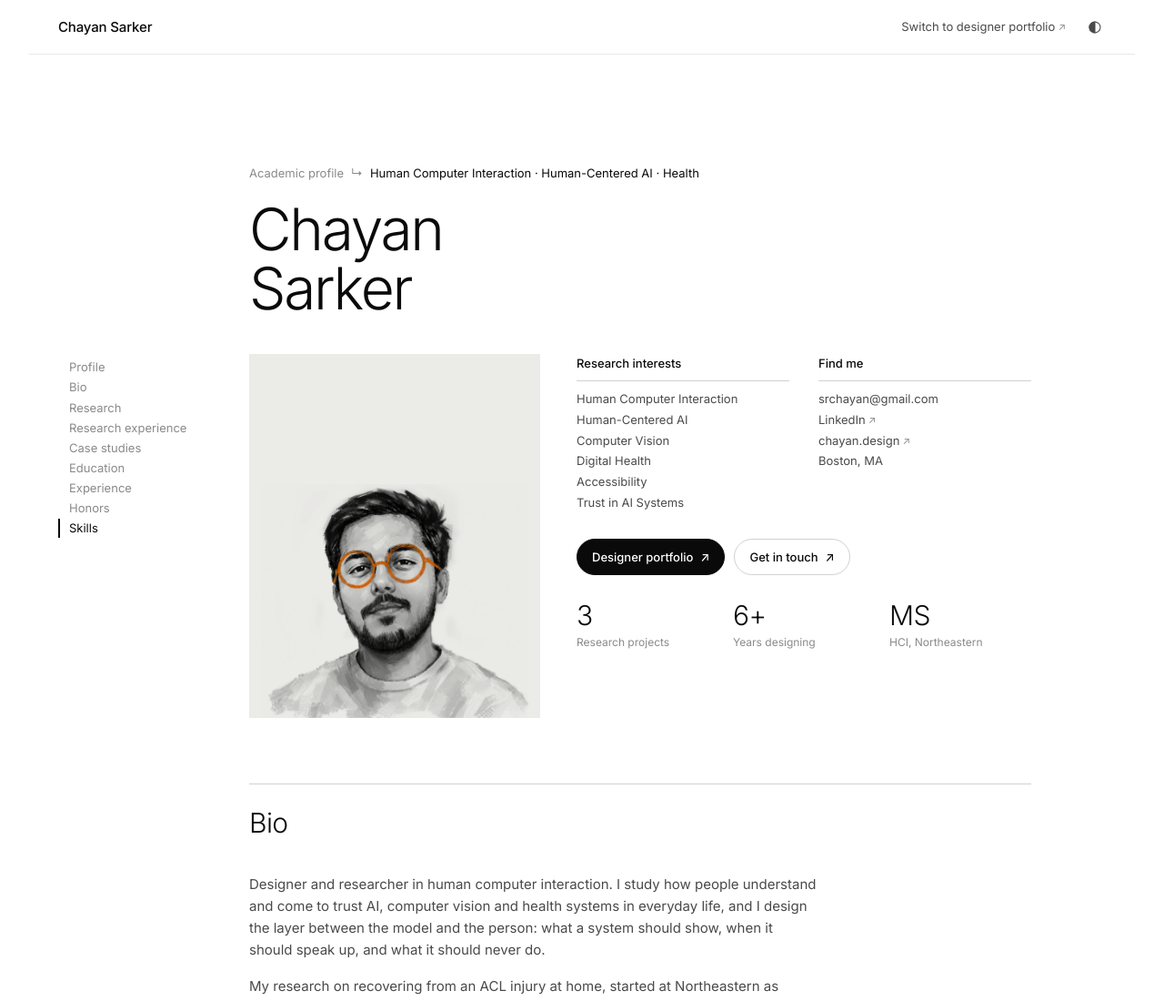
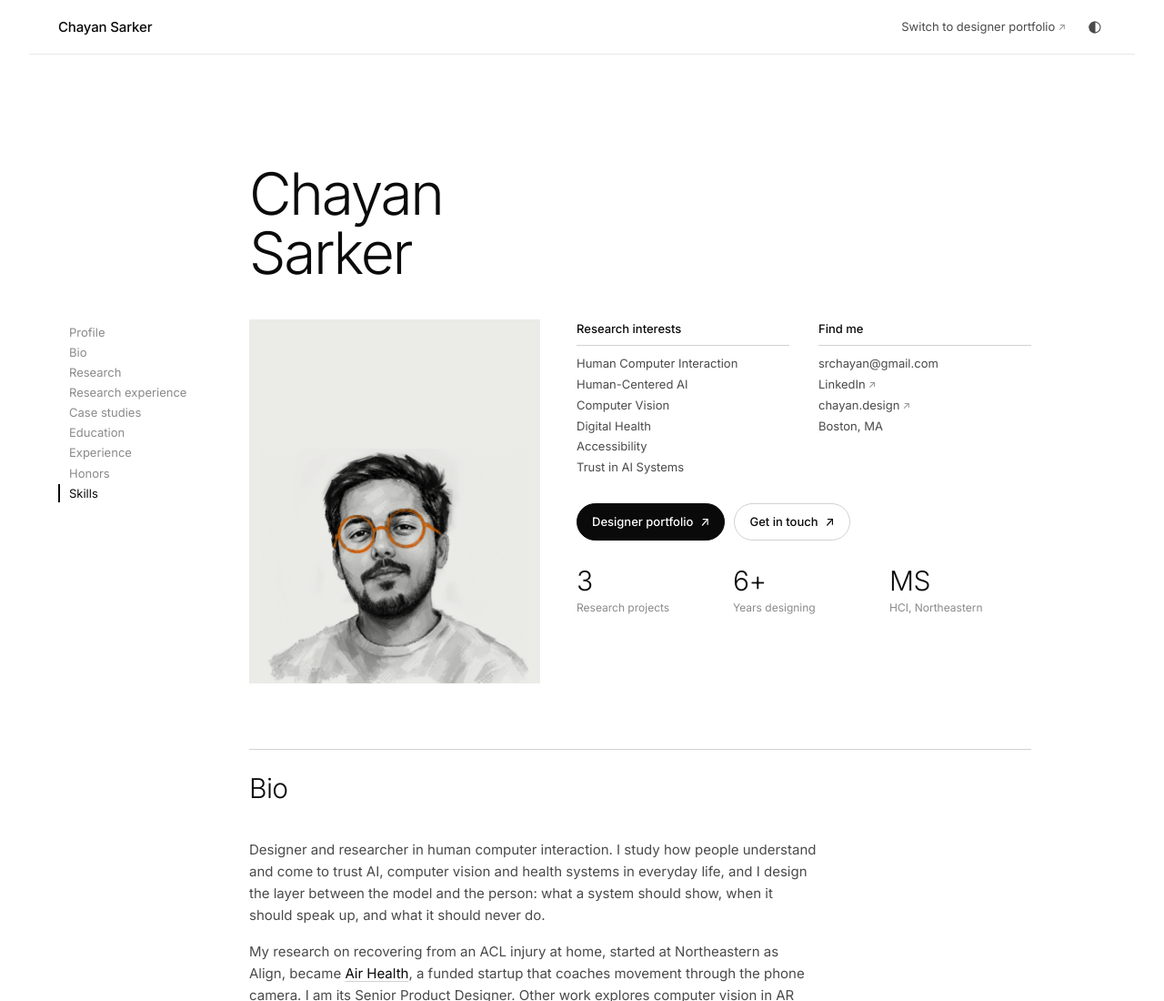
Before and after one commit to thechayansarker/thechayansarker.github.io, a plain HTML site: page index.html in a window 1280 px wide. Shown: the top 1100 px of the page at 91% size. Drawn offline with Linux system fonts and the light colour scheme.

Commit message:
Remove breadcrumb above the name
Co-Authored-By: Claude Opus 5.5 <noreply@anthropic.com>

```diff
--- a/home.css
+++ b/home.css
@@ -70,7 +70,6 @@ h1, h2, h3 { margin: 0; font-weight: 400; }
 .crumb { font-size: 13px; color: var(--muted); display: flex; gap: 8px; align-items: center; flex-wrap: wrap; }
 .crumb strong { font-weight: 400; color: var(--text); }
 h1 {
-  margin-top: 18px;
   font-size: clamp(42px, 6vw, 64px);
   font-weight: 300;
   letter-spacing: -0.035em;
--- a/index.html
+++ b/index.html
@@ -39,7 +39,6 @@
 <main class="page">
 
   <div class="intro">
-    <p class="crumb">Academic profile <span aria-hidden="true">&#8627;</span> <strong>Human Computer Interaction · Human-Centered AI · Health</strong></p>
     <h1>Chayan<br />Sarker</h1>
   </div>
 
```
